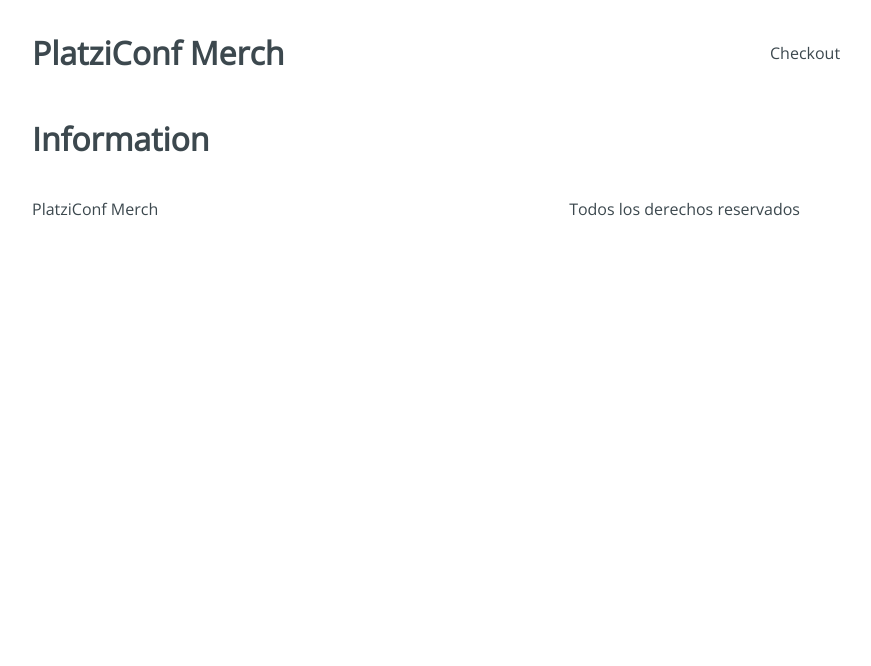
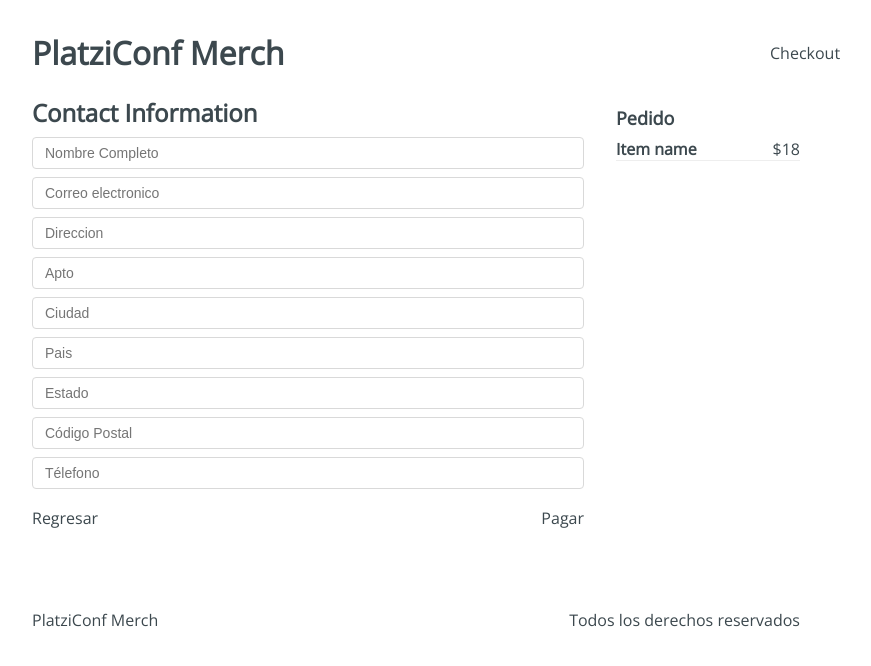
Before and after one commit to eduardxmartinez/platzi-conf-merch, a React app: page /checkout/information in a window 1280 px wide. Shown: the top 666 px of the page, without its empty margins (224-1095 px from the left). Built offline with nearby package versions, Linux system fonts and the light colour scheme.

Commit message:
information and checkout styles

```diff
--- a/src/containers/Checkout.jsx
+++ b/src/containers/Checkout.jsx
@@ -1,8 +1,24 @@
 import React from 'react'
+import "../styles/components/Checkout.css"
 
 function Checkout() {
   return (
-    <h1>Checkout</h1>
+    <div className="Checkout">
+      <div className="Checkout-content">
+        <h3>Lista de Pedidos</h3>
+        <div className="Checkout-item">
+          <div className="Checkout-element">
+            <h4>Item name</h4>
+            <span> $18</span>
+          </div>
+          <button type='button'>Eliminar</button>
+        </div>
+      </div>
+      <div className="Checkout-sidebar">
+        <h3>Precio Total: $18</h3>
+        <button type='button'>Continuar Pedido</button>
+      </div>
+    </div>
   )
 }
 
--- a/src/containers/Information.jsx
+++ b/src/containers/Information.jsx
@@ -1,7 +1,46 @@
 import React from 'react';
+import "../styles/components/Information.css"
 
 function Information() {
-  return <h1>Information</h1>;
+  return (
+    <div className="Information">
+      <div className="Information-content">
+        <div className="Information-head">
+          <h2>Contact Information</h2>
+        </div>
+        <div className="Information-form">
+          <form action="">
+            <input type="text" placeholder="Nombre Completo" name="name" />
+            <input type="text" placeholder="Correo electronico" name="email" />
+            <input type="text" placeholder="Direccion" name="address" />
+            <input type="text" placeholder="Apto" name="apt" />
+            <input type="text" placeholder="Ciudad" name="city" />
+            <input type="text" placeholder="Pais" name="country" />
+            <input type="text" placeholder="Estado" name="state" />
+            <input type="text" placeholder="Código Postal" name="zipcode" />
+            <input type="text" placeholder="Télefono" name='phone' />
+          </form>
+        </div>
+        <div className="Information-buttons">
+          <div className="Infromation-back">
+            Regresar
+          </div>
+          <div className="Information-next">
+            Pagar
+          </div>
+        </div>
+      </div>
+      <div className="Information-sidebar">
+        <h3>Pedido</h3>
+        <div className="Information-item">
+          <div className="Information-element">
+            <h4>Item name</h4>
+            <span> $18</span>
+          </div>
+        </div>
+      </div>
+    </div>
+  );
 }
 
 export default Information;
```
